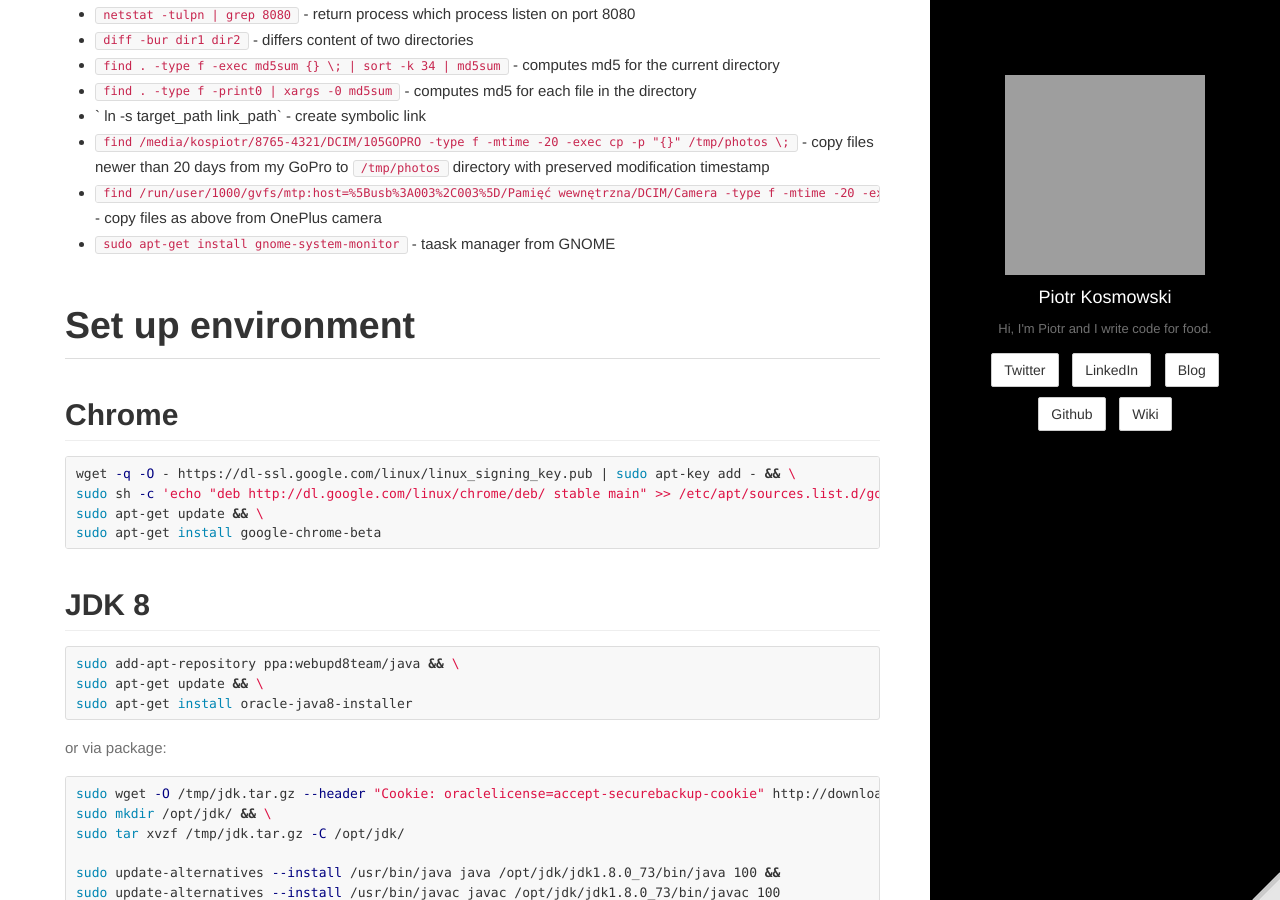
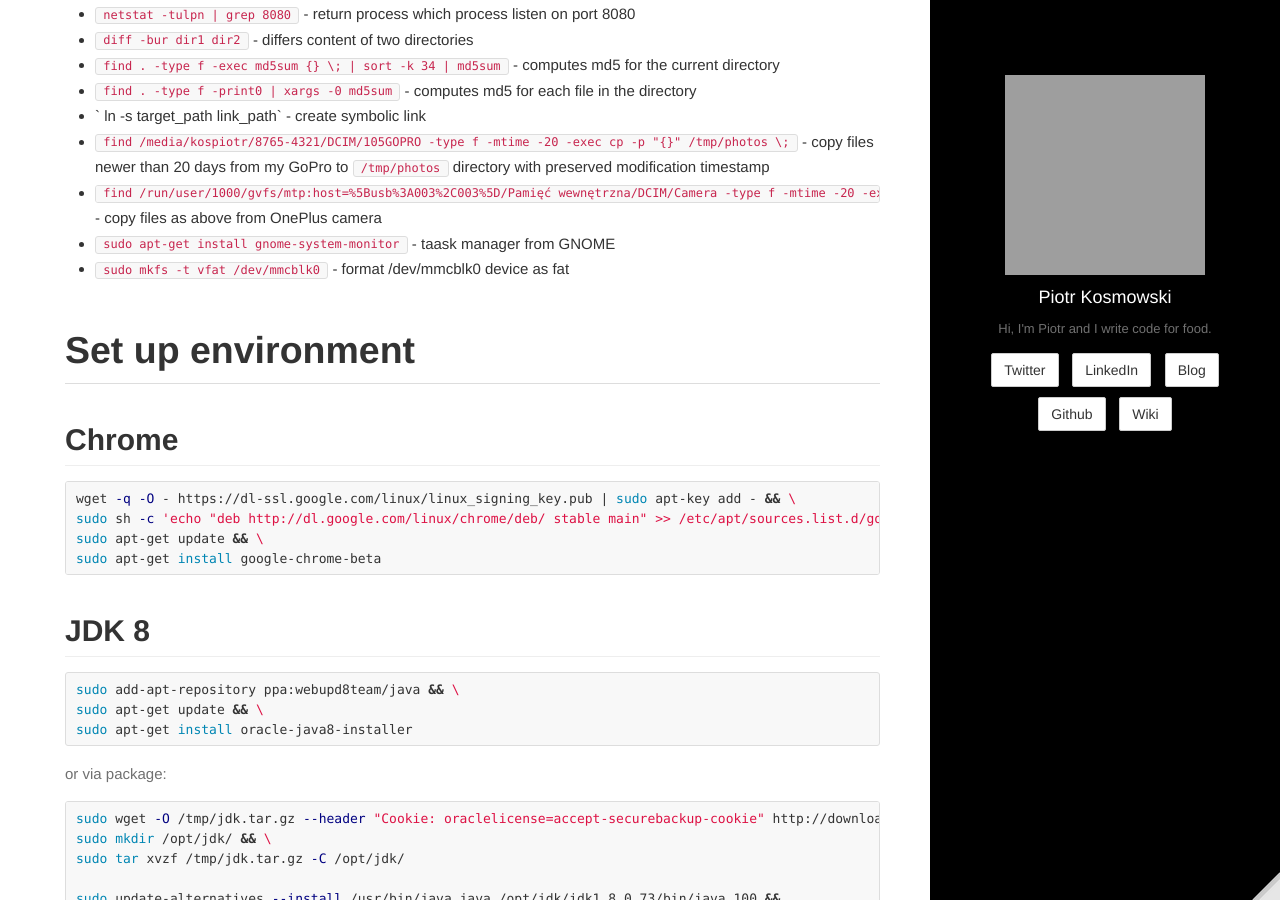
Before and after one commit to kospiotr/kospiotr.github.io, a Jekyll site: the page built from wiki/unix.md, in a window 1280 px wide and 900 px high, scrolled down 1034 px. Built offline with Jekyll 4.4.1, drawn with Linux system fonts in a browser that asks for light colours; grey boxes are pictures that could not be loaded.

Commit message:
Update unix.md

````diff
--- a/wiki/unix.md
+++ b/wiki/unix.md
@@ -26,7 +26,7 @@ editurl: wiki/unix.md
 * `find /media/kospiotr/8765-4321/DCIM/105GOPRO -type f -mtime -20 -exec cp -p "{}" /tmp/photos \;` - copy files newer than 20 days from my GoPro to ```/tmp/photos``` directory with preserved modification timestamp
 * `find /run/user/1000/gvfs/mtp:host=%5Busb%3A003%2C003%5D/Pamięć wewnętrzna/DCIM/Camera -type f -mtime -20 -exec cp -p "{}" /home/kospiotr/Obrazy/CG \;` - copy files as above from OnePlus camera
 * `sudo apt-get install gnome-system-monitor` - taask manager from GNOME
-
+* `sudo mkfs -t vfat /dev/mmcblk0` - format /dev/mmcblk0 device as fat
 
 # Set up environment
 
````
